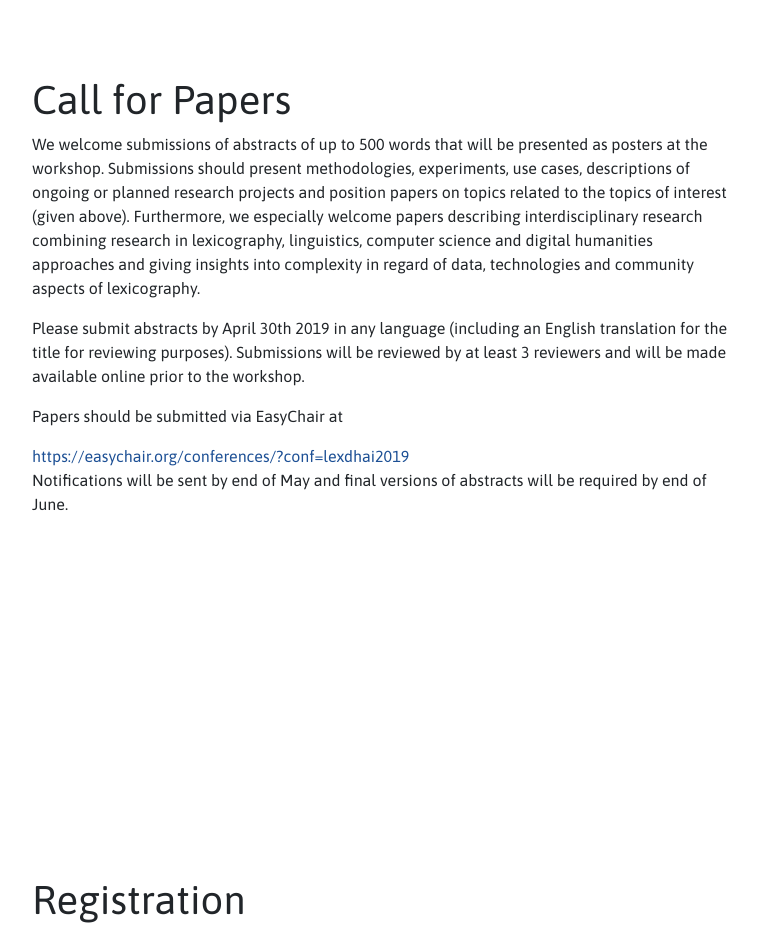
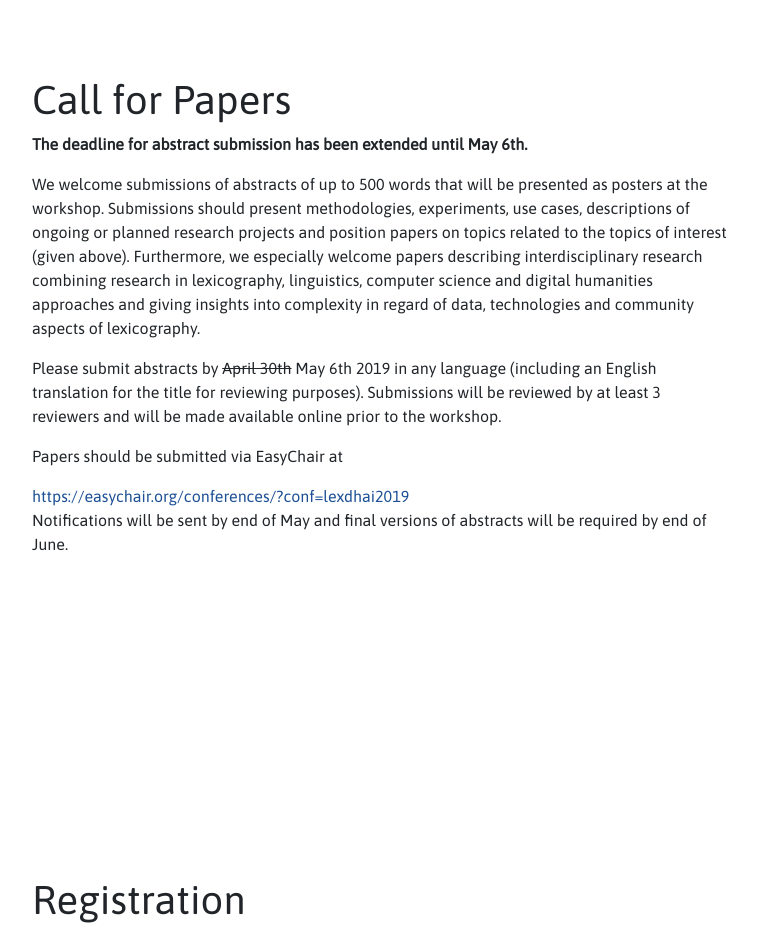
Before and after one commit to acdh-oeaw/lexdhai2019, a plain HTML site: page index.html in a window 1280 px wide. Shown: the part 2820-3752 px from the top of the page, without its empty margins (288-1046 px from the left). Drawn offline with nearby package versions, Linux system fonts and the light colour scheme.

Commit message:
extended deadline

```diff
--- a/index.html
+++ b/index.html
@@ -200,9 +200,10 @@ a {
             <section class="p-3 pl-lg-5 d-column" id="cfp">
                 <div class="mycol pad-top">
                     <h1>Call for Papers</h1>
+                    <p><strong>The deadline for abstract submission has been extended until May 6th.</strong></p>
                     <p>We welcome submissions of abstracts of up to 500 words that will be presented as posters at the workshop. Submissions should present methodologies, experiments, use cases, descriptions of ongoing or planned research projects and position papers on topics related to the topics of interest (given above). Furthermore, we especially welcome papers describing interdisciplinary research combining research in lexicography, linguistics, computer science and digital humanities approaches and giving insights into complexity in regard of data, technologies and community aspects of lexicography.</p>
 
-                    <p>Please submit abstracts by April 30th 2019 in any language (including an English translation for the title for reviewing purposes). Submissions will be reviewed by at least 3 reviewers and will be made available online prior to the workshop.</p>
+                    <p>Please submit abstracts by <s>April 30th</s> May 6th 2019 in any language (including an English translation for the title for reviewing purposes). Submissions will be reviewed by at least 3 reviewers and will be made available online prior to the workshop.</p>
 
                     <p>Papers should be submitted via EasyChair at</p>
                     <span class="linkquote"><a href="https://easychair.org/conferences/?conf=lexdhai2019">https://easychair.org/conferences/?conf=lexdhai2019</a></span>
```
